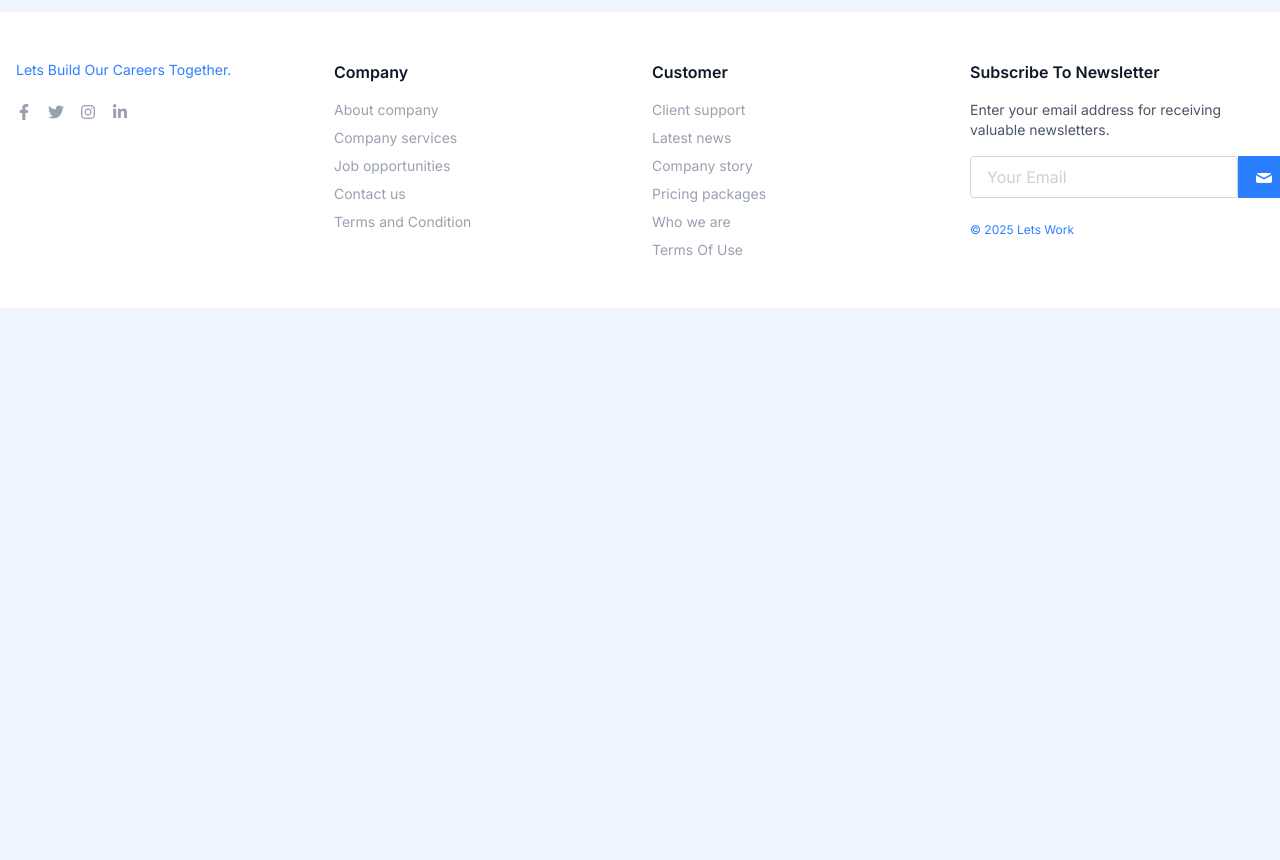
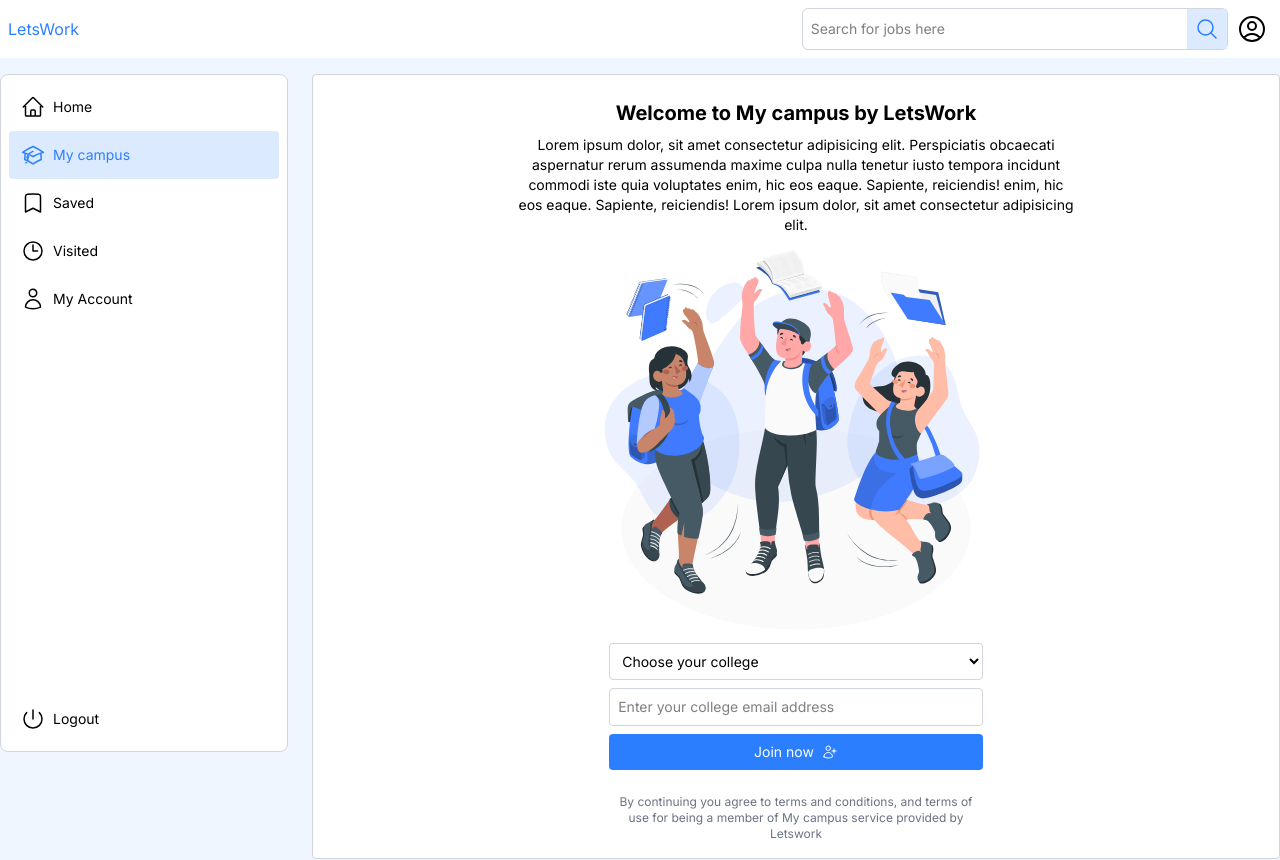
Before and after one commit to MohdBelalNaim/letswork, a React (Vite) app: page /campus in a window 1280 px wide. Shown: the top 860 px of the page. Before the commit the page ends 800 px from the top, so only its background shows below. Built offline with nearby package versions, Linux system fonts and the light colour scheme.

Commit message:
[ADD] Added my campus page

```diff
--- a/src/App.jsx
+++ b/src/App.jsx
@@ -8,7 +8,7 @@ import MyAccountPage from "./pages/MyAccountPage";
 import Footer from "./components/Footer";
 import Terms from "./pages/Terms";
 import TermsOfUse from "./pages/TermsOfUse";
-import { Analytics } from "@vercel/analytics/next";
+import CampusPage from "./pages/CampusPage";
 const App = () => {
   return (
     <BrowserRouter>
@@ -21,10 +21,10 @@ const App = () => {
         <Route path="/account" element={<MyAccountPage />} />
         <Route path ="/terms" element={<Terms/>}/>
         <Route path="/use" element={<TermsOfUse />} />
+        <Route path="/campus" element={<CampusPage />} />
       </Routes>
 
       <Footer/>
-      <Analytics/>
     </BrowserRouter>
   );
 };
--- a/src/components/Sidebar.jsx
+++ b/src/components/Sidebar.jsx
@@ -19,23 +19,7 @@ const Sidebar = () => {
             {item.icon} {item.name}
           </NavLink>
         ))}
-        <div className="flex gap-2 items-center px-3 py-3 text-sm rounded cursor-pointer">
-          <svg
-            xmlns="http://www.w3.org/2000/svg"
-            fill="none"
-            viewBox="0 0 24 24"
-            stroke-width="1.5"
-            stroke="currentColor"
-            class="size-6"
-          >
-            <path
-              stroke-linecap="round"
-              stroke-linejoin="round"
-              d="M4.26 10.147a60.438 60.438 0 0 0-.491 6.347A48.62 48.62 0 0 1 12 20.904a48.62 48.62 0 0 1 8.232-4.41 60.46 60.46 0 0 0-.491-6.347m-15.482 0a50.636 50.636 0 0 0-2.658-.813A59.906 59.906 0 0 1 12 3.493a59.903 59.903 0 0 1 10.399 5.84c-.896.248-1.783.52-2.658.814m-15.482 0A50.717 50.717 0 0 1 12 13.489a50.702 50.702 0 0 1 7.74-3.342M6.75 15a.75.75 0 1 0 0-1.5.75.75 0 0 0 0 1.5Zm0 0v-3.675A55.378 55.378 0 0 1 12 8.443m-7.007 11.55A5.981 5.981 0 0 0 6.75 15.75v-1.5"
-            />
-          </svg>
-          Campus program
-        </div>
+
       </div>
       <div className="flex gap-2 items-center px-3 py-3 text-sm">
         <svg
--- /dev/null
+++ b/src/pages/CampusPage.jsx
@@ -0,0 +1,74 @@
+import React, { useState } from "react";
+import Sidebar from "../components/Sidebar";
+import student from "../assets/students.svg";
+import Header from "./Header";
+
+const CampusPage = () => {
+  return (
+    <div className="bg-blue-50 min-h-screen flex flex-col">
+      <Header />
+
+      <div className="flex-1 container mx-auto grid grid-cols-1 sm:grid-cols-[18rem_1fr] gap-6 mt-2 max-sm:px-1">
+        <aside className="hidden sm:block">
+          <Sidebar />
+        </aside>
+        <main>
+          <div className="bg-white p-4 rounded border-gray-300 border max-sm:p-2">
+            <div className="font-bold text-xl py-2 text-center max-sm:text-sm">
+              Welcome to My campus by LetsWork
+            </div>
+            <div className="text-sm w-[60%] mx-auto text-center max-sm:w-[100%] max-sm:text-xs">
+              Lorem ipsum dolor, sit amet consectetur adipisicing elit.
+              Perspiciatis obcaecati aspernatur rerum assumenda maxime culpa
+              nulla tenetur iusto tempora incidunt commodi iste quia voluptates
+              enim, hic eos eaque. Sapiente, reiciendis! enim, hic eos eaque.
+              Sapiente, reiciendis! Lorem ipsum dolor, sit amet consectetur
+              adipisicing elit.
+            </div>
+            <div className="flex justify-center">
+              <img src={student} alt="" className="size-100 max-sm:size-60" />
+            </div>
+            <div className="text-center py-2 flex flex-col justify-center items-center gap-2 w-[40%] mx-auto max-sm:w-[100%]">
+              <select
+                name=""
+                id=""
+                className="border border-gray-300 rounded p-2 w-full text-sm  max-sm:text-xs"
+              >
+                <option value="">Choose your college</option>
+                <option value="">Integral University Lucknow</option>
+              </select>
+              <input
+                type="text"
+                placeholder="Enter your college email address"
+                className="w-full border border-gray-300 rounded p-2 text-sm max-sm:text-xs"
+              />
+              <button className="text-sm bg-blue-500 text-white rounded p-2 w-full flex justify-center items-center gap-2 hover:bg-blue-600 transition-colors">
+                Join now{" "}
+                <svg
+                  xmlns="http://www.w3.org/2000/svg"
+                  fill="none"
+                  viewBox="0 0 24 24"
+                  stroke-width="1.5"
+                  stroke="currentColor"
+                  class="size-4"
+                >
+                  <path
+                    stroke-linecap="round"
+                    stroke-linejoin="round"
+                    d="M18 7.5v3m0 0v3m0-3h3m-3 0h-3m-2.25-4.125a3.375 3.375 0 1 1-6.75 0 3.375 3.375 0 0 1 6.75 0ZM3 19.235v-.11a6.375 6.375 0 0 1 12.75 0v.109A12.318 12.318 0 0 1 9.374 21c-2.331 0-4.512-.645-6.374-1.766Z"
+                  />
+                </svg>
+              </button>
+            </div>
+            <div className="text-xs mx-auto w-[40%] text-center text-gray-500 mt-4 max-sm:w-[100%]">
+              By continuing you agree to terms and conditions, and terms of use
+              for being a member of My campus service provided by Letswork
+            </div>
+          </div>
+        </main>
+      </div>
+    </div>
+  );
+};
+
+export default CampusPage;
--- a/src/pages/Header.jsx
+++ b/src/pages/Header.jsx
@@ -31,6 +31,9 @@ const Header = () => {
 
           <Link to={"/"}>
             <div className="animate__animated animate__fadeInUp">Home</div>
+          </Link>
+          <Link to={"/campus"}>
+            <div className="animate__animated animate__fadeInUp">My campus</div>
           </Link>
           <Link to={"/saved"}>
             <div className="animate__animated animate__fadeInUp">Saved</div>
--- a/src/sidebarhelper.jsx
+++ b/src/sidebarhelper.jsx
@@ -20,8 +20,28 @@ export const sidebar = [
     ),
   },
   {
+    name: "My campus",
+    path: "/campus",
+    icon: (
+      <svg
+        xmlns="http://www.w3.org/2000/svg"
+        fill="none"
+        viewBox="0 0 24 24"
+        stroke-width="1.5"
+        stroke="currentColor"
+        class="size-6"
+      >
+        <path
+          stroke-linecap="round"
+          stroke-linejoin="round"
+          d="M4.26 10.147a60.438 60.438 0 0 0-.491 6.347A48.62 48.62 0 0 1 12 20.904a48.62 48.62 0 0 1 8.232-4.41 60.46 60.46 0 0 0-.491-6.347m-15.482 0a50.636 50.636 0 0 0-2.658-.813A59.906 59.906 0 0 1 12 3.493a59.903 59.903 0 0 1 10.399 5.84c-.896.248-1.783.52-2.658.814m-15.482 0A50.717 50.717 0 0 1 12 13.489a50.702 50.702 0 0 1 7.74-3.342M6.75 15a.75.75 0 1 0 0-1.5.75.75 0 0 0 0 1.5Zm0 0v-3.675A55.378 55.378 0 0 1 12 8.443m-7.007 11.55A5.981 5.981 0 0 0 6.75 15.75v-1.5"
+        />
+      </svg>
+    ),
+  },
+  {
     name: "Saved",
-    path:"/saved",
+    path: "/saved",
     icon: (
       <svg
         xmlns="http://www.w3.org/2000/svg"
```
Also changed, not shown: src/assets/students.svg (added).
